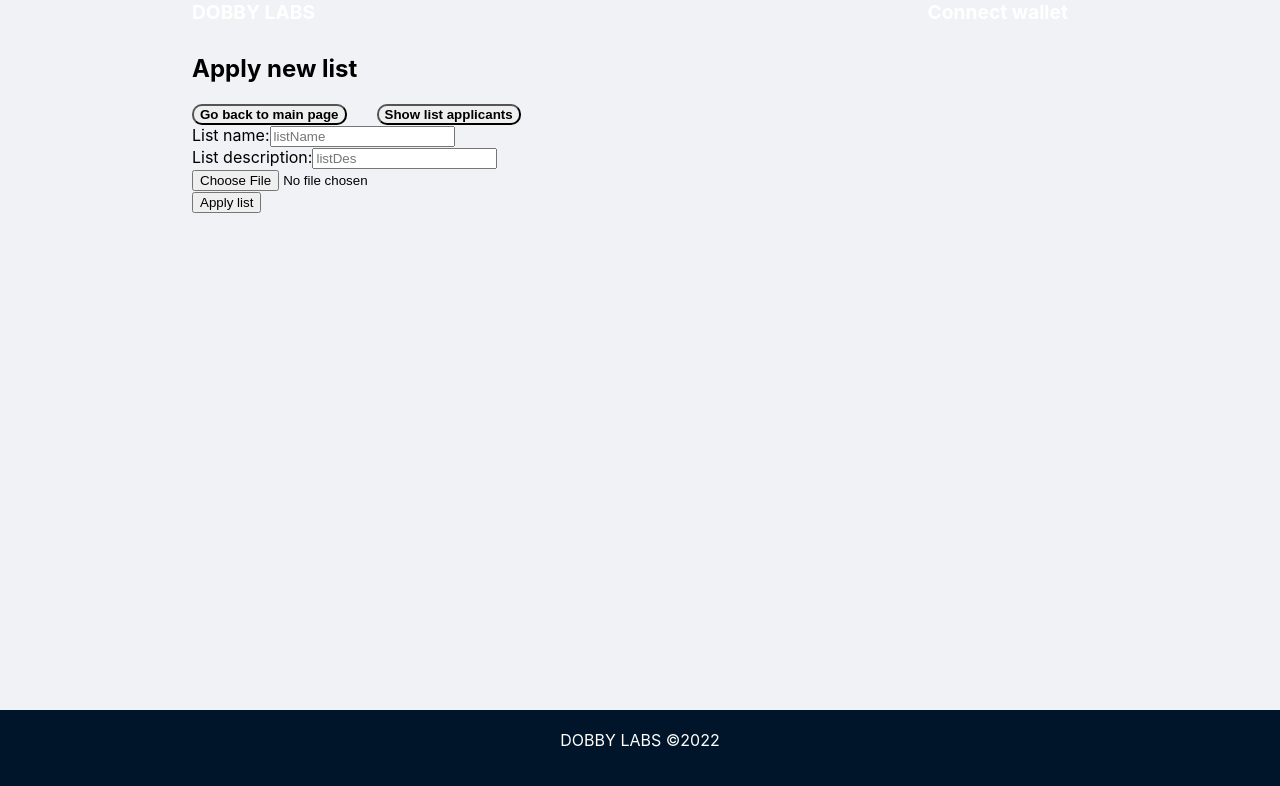
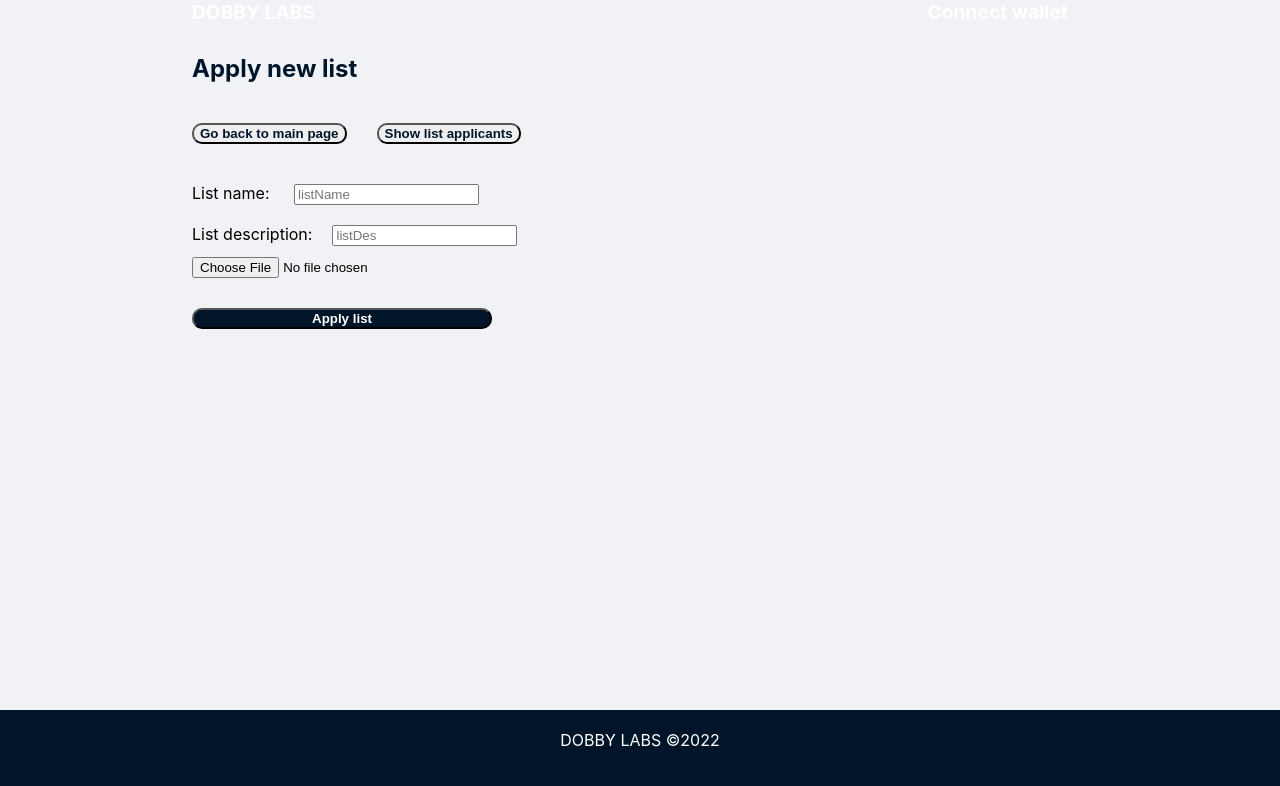
Before and after one commit to smrza/ReviewDAO, a React (Create React App) app in the folder app/: page /list/apply in a window 1280 px wide. Shown: the top 786 px of the page. Built offline with nearby package versions, Linux system fonts and the light colour scheme; what ipfs-http-client would draw is missing.

Commit message:
DAO Hackathon version

```diff
--- /dev/null
+++ b/app/src/components/atoms/ButtonApply.js
@@ -0,0 +1,18 @@
+import styled from "@emotion/styled";
+
+const ButtonApply = styled.button`
+    cursor: pointer;
+    font-weight: bold;
+    border-radius: 10px;
+    margin-top: 30px;
+    background-color: #001529;
+    color: white;
+    min-width: 300px;
+
+    &:hover {
+        color: #001529;
+        background-color: white;
+    }
+`;
+
+export default ButtonApply;
--- a/app/src/components/atoms/ButtonRedirect.js
+++ b/app/src/components/atoms/ButtonRedirect.js
@@ -4,7 +4,8 @@ const ButtonRedirect = styled.button`
     cursor: pointer;
     font-weight: bold;
     border-radius: 10px;
-    margin-right: 30px;
+    margin: 20px 30px 30px 0;
+    color: #001529;
 
     &:hover {
         color: white;
--- a/app/src/components/atoms/HeaderItem.js
+++ b/app/src/components/atoms/HeaderItem.js
@@ -1,5 +1,4 @@
 import styled from "@emotion/styled";
-
 
 const HeaderItem = styled.a`
     font-size: larger;
--- /dev/null
+++ b/app/src/components/atoms/HeaderOne.js
@@ -0,0 +1,8 @@
+import styled from "@emotion/styled";
+
+const HeaderOne = styled.h1`
+    font-weight: bold;
+    color: #001529
+`;
+
+export default HeaderOne;
--- /dev/null
+++ b/app/src/components/atoms/InputItem.js
@@ -0,0 +1,8 @@
+import styled from "@emotion/styled";
+
+const InputItem = styled.input`
+    margin: 10px 20px;
+
+`;
+
+export default InputItem;
--- a/app/src/components/organisms/Cards.js
+++ b/app/src/components/organisms/Cards.js
@@ -23,7 +23,7 @@ const Cards = ({ data }) => {
             {data.map((list, index) =>
                 <Card
                     key={index}
-                    style={{ margin: '1rem', padding: '1rem', width: '20%', backgroundColor: 'lightgreen', border: '1px solid black', cursor: 'pointer' }}
+                    style={{ color: 'white', margin: '1rem', padding: '1rem', width: '20%', backgroundColor: 'lightgray', color: '#001529', border: '1px solid black', cursor: 'pointer' }}
                     cover={<img alt="listImg" src={list.listImg} width="100%" />}
                     onClick={() => setSelectedList(list.listName)}
                 >
--- a/app/src/pages/ItemApplyPage.js
+++ b/app/src/pages/ItemApplyPage.js
@@ -7,9 +7,11 @@ import { lists } from '../static/staticLists'
 import ButtonRedirect from "../components/atoms/ButtonRedirect";
 import HeaderDobbyLabs from "../components/organisms/HeaderDobbyLabs";
 import FooterDobbyLabs from "../components/organisms/FooterDobbyLabs";
+import HeaderOne from "../components/atoms/HeaderOne";
+import ButtonApply from "../components/atoms/ButtonApply"
 
 const AddListPage = () => {
-    const { Header, Content, Footer } = Layout;
+    const { Content } = Layout;
     const navigate = useNavigate();
     const { listname } = useParams();
 
@@ -49,8 +51,6 @@ const AddListPage = () => {
         },
         validate: validateInputs,
         onSubmit: async (values, { resetForm }) => {
-            console.log(`Applied - itemName: ${formik.values.itemName}, itemDes: ${formik.values.itemDes}, itemURL: ${formik.values.itemURL}`)
-
             try {
                 // TODO: submit
                 // TODO: redirect to applicants page
@@ -66,11 +66,10 @@ const AddListPage = () => {
             <HeaderDobbyLabs />
 
             <Content className="content">
-                <h1>Apply item to the list "{listname}" </h1>
+                <HeaderOne>Apply item to the list "{listname}" </HeaderOne>
                 <ButtonRedirect onClick={handleGoToListMainPage} >Go back to main page</ButtonRedirect>
                 <ButtonRedirect onClick={handleGoToListPage} style={{ marginLeft: '30px' }}> Go back to list page </ButtonRedirect>
                 <ButtonRedirect onClick={handleGoToItemsApplicantsPage} style={{ marginLeft: '30px' }}> Show applicants </ButtonRedirect>
-
 
                 <form style={{ marginTop: '30px' }} onSubmit={formik.handleSubmit}>
                     <InputGroup className="mb-4">
@@ -105,9 +104,9 @@ const AddListPage = () => {
                     </InputGroup>
 
 
-                    <Button type='submit'>
+                    <ButtonApply type='submit'>
                         Apply for "{listname}"
-                    </Button>
+                    </ButtonApply>
                 </form>
             </Content>
             <FooterDobbyLabs />
--- a/app/src/pages/ListApplyPage.js
+++ b/app/src/pages/ListApplyPage.js
@@ -8,6 +8,9 @@ import HeaderDobbyLabs from "../components/organisms/HeaderDobbyLabs";
 import FooterDobbyLabs from "../components/organisms/FooterDobbyLabs";
 import { Buffer } from "buffer"
 import { create } from "ipfs-http-client";
+import ButtonApply from "../components/atoms/ButtonApply";
+import InputItem from "../components/atoms/InputItem";
+import HeaderOne from "../components/atoms/HeaderOne";
 
 const client = create('https://ipfs.infura.io:5001/api/v0');
 
@@ -22,24 +25,7 @@ const ListApplyPage = () => {
 
     const handleGoToListMainPage = () => navigate(`/`)
     const handleGoToListApplicantsPage = () => navigate(`/list/applicants`)
-    // const handleGoToListApplicantsPageWithNewApplicant = (listURL) => navigate(`/list/applicants`, { applicantURL: listURL })
-    const handleaaa = (listURL) => navigate(`/list/applicants`, { state: { applicantURL: listURL } })
-
-    const [items, setItems] = useState([])
-
-    // useEffect(() => {
-    //     fetch("https://ipfs.infura.io/ipfs/QmVEGHvpxE1k3UKrwdNMAoWmd5Yeu6AtcCQ8oavZU8qCzw")
-    //         .then(res => res.json())
-    //         .then(
-    //             (result) => {
-    //                 setItems(result);
-
-    //             },
-    //             (error) => {
-    //                 console.log(error)
-    //             }
-    //         )
-    // }, [])
+    const handleGoToListApplicantsPageWithNewApplicant = (listURL) => navigate(`/list/applicants`, { state: { applicantURL: listURL } })
 
 
     const retrieveFile = (e) => {
@@ -47,7 +33,7 @@ const ListApplyPage = () => {
         const reader = new window.FileReader();
         reader.readAsArrayBuffer(data);
         reader.onloadend = () => {
-            console.log("Buffer data: ", Buffer(reader.result));
+            // console.log("Buffer data: ", Buffer(reader.result));
             setFile(Buffer(reader.result));
         }
 
@@ -64,7 +50,7 @@ const ListApplyPage = () => {
             const listIPFS = await client.add(`{"listApplicantName": "${listName}", "listApplicantDes": "${listDes}", "listApplicantImg": "${imgURL}"}`);
             const listURL = `https://ipfs.infura.io/ipfs/${listIPFS.path}`;
             console.log(`finalURL: ${listURL}`)
-            handleaaa(listURL)
+            handleGoToListApplicantsPageWithNewApplicant(listURL)
 
         } catch (error) {
             console.log(error.message);
@@ -76,17 +62,17 @@ const ListApplyPage = () => {
         <Layout>
             <HeaderDobbyLabs />
             <Content className="content">
-                <h1>Apply new list</h1>
+                <HeaderOne>Apply new list</HeaderOne>
                 <ButtonRedirect onClick={handleGoToListMainPage}> Go back to main page </ButtonRedirect>
                 <ButtonRedirect onClick={handleGoToListApplicantsPage}> Show list applicants </ButtonRedirect>
 
-                <form className="form" onSubmit={handleSubmit}>
-                    List name:
-                    <input type="text" name="listName" placeholder="listName" onChange={e => setListname(e.target.value)} /> <br></br>
+                <form onSubmit={handleSubmit}>
+                    <span> List name: </span>
+                    <InputItem type="text" name="listName" placeholder="listName" onChange={e => setListname(e.target.value)} /> <br></br>
                     List description:
-                    <input type="text" name="listDes" placeholder="listDes" onChange={e => setListDes(e.target.value)} />  <br></br>
+                    <InputItem type="text" name="listDes" placeholder="listDes" onChange={e => setListDes(e.target.value)} />  <br></br>
                     <input type="file" name="listImg" onChange={retrieveFile} /> <br></br>
-                    <button type="submit" className="btn">Apply list</button>
+                    <ButtonApply type="submit"> Apply list </ButtonApply>
                 </form>
             </Content>
             <FooterDobbyLabs />
--- a/app/src/pages/ListPage.js
+++ b/app/src/pages/ListPage.js
@@ -6,6 +6,7 @@ import CardsWrapper from '../components/layouts/CardsWrapper'
 import ButtonRedirect from '../components/atoms/ButtonRedirect';
 import HeaderDobbyLabs from '../components/organisms/HeaderDobbyLabs';
 import FooterDobbyLabs from '../components/organisms/FooterDobbyLabs';
+import HeaderOne from '../components/atoms/HeaderOne';
 
 
 const ListPage = () => {
@@ -25,8 +26,6 @@ const ListPage = () => {
     })
 
     const handleListSelect = () => {
-        console.log(`Selected list: ${listname}`);
-
         const animals = lists.map((item) => {
             return (
                 item.listName
@@ -34,14 +33,13 @@ const ListPage = () => {
         });
 
         setListItems(lists[animals.indexOf(listname)].items);
-        console.log(listItems)
     }
 
     return (
         <Layout>
             <HeaderDobbyLabs />
             <Content className="content">
-                <h1>List "{listname}"</h1>
+                <HeaderOne>List "{listname}"</HeaderOne>
                 <ButtonRedirect onClick={handleGoToListMainPage}>Go back to main page</ButtonRedirect>
                 <ButtonRedirect onClick={handleGoToItemApplyPage} style={{ marginLeft: '30px' }}>Apply new item</ButtonRedirect>
                 <ButtonRedirect onClick={handleGoToItemspplicantsPage} style={{ marginLeft: '30px' }}>Vote for applicants</ButtonRedirect>
@@ -50,8 +48,8 @@ const ListPage = () => {
                     {listItems.map((item, index) =>
                         <Card
                             key={index}
-                            style={{ margin: '1rem', padding: '1rem', width: '20%', backgroundColor: 'lightblue', border: '1px solid black' }}
-                            cover={<img alt="listImg" src={item.itemImg} width="100%" />}
+                            style={{ margin: '1rem', padding: '1rem', width: '20%', backgroundColor: 'lightgray', border: '1px solid black' }}
+                            cover={<img alt="listImg" src={item.itemImg} style={{ width: '100%' }} />}
                         >
                             <Meta title={item.itemName} description={item.itemDes} />
                         </Card>
--- a/app/src/pages/MainPage.js
+++ b/app/src/pages/MainPage.js
@@ -1,11 +1,12 @@
-import React, { useState, useEffect } from "react";
+import React from "react";
 import { useNavigate } from 'react-router-dom';
 import Cards from "../components/organisms/Cards";
 import { lists } from "../static/staticLists"
-import { Layout, Menu } from 'antd';
+import { Layout } from 'antd';
 import ButtonRedirect from "../components/atoms/ButtonRedirect"
 import HeaderDobbyLabs from "../components/organisms/HeaderDobbyLabs";
 import FooterDobbyLabs from "../components/organisms/FooterDobbyLabs";
+import HeaderOne from "../components/atoms/HeaderOne";
 
 const MainPage = () => {
     const { Content } = Layout;
@@ -17,14 +18,13 @@ const MainPage = () => {
         <Layout>
             <HeaderDobbyLabs />
             <Content className="content">
-                <h1>DAO project - main page</h1>
+                <HeaderOne> DAO project - main page </HeaderOne>
 
                 <ButtonRedirect onClick={handleGoToListApplyPage}>Apply new list</ButtonRedirect>
                 <ButtonRedirect onClick={handleGoToListApplicantsPage}>Show list applicants</ButtonRedirect>
 
                 <Cards data={lists}></Cards>
             </Content>
-
             <FooterDobbyLabs />
         </Layout>
     )
```
Also changed, not shown: app/src/pages/ItemsApplicantsPage.js (+13 -15 lines), app/src/pages/ListApplicantsPage.js (+8 -9 lines).
